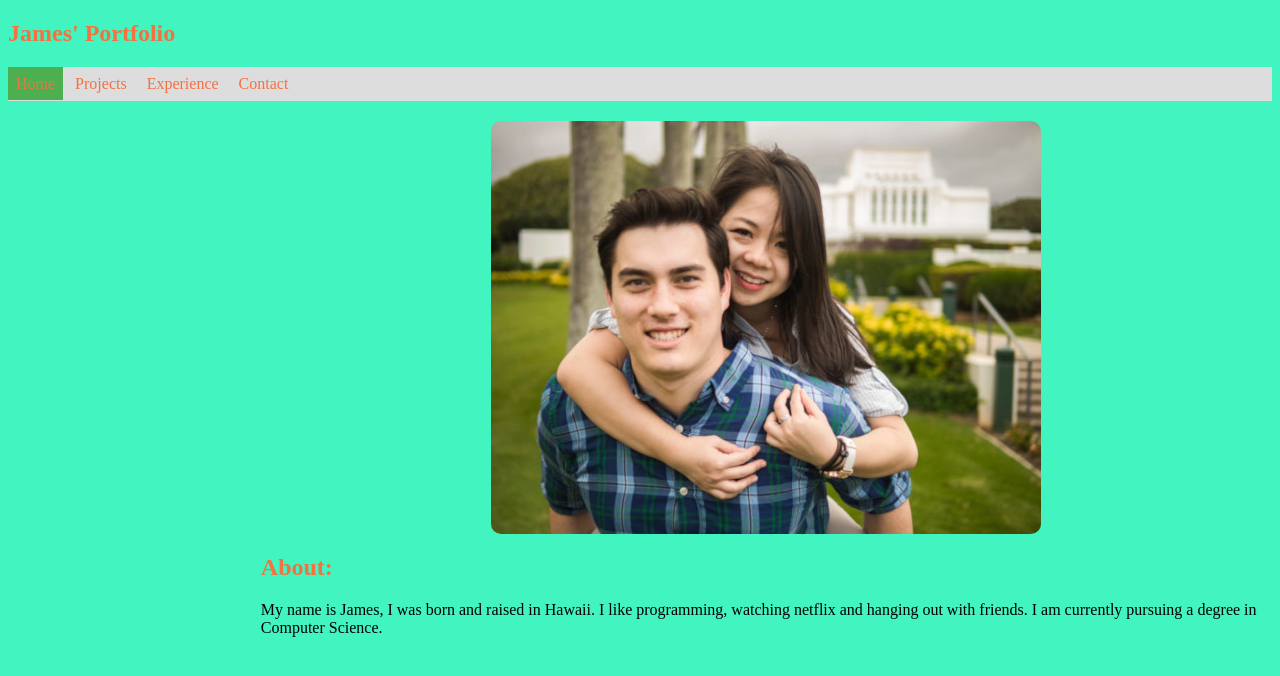
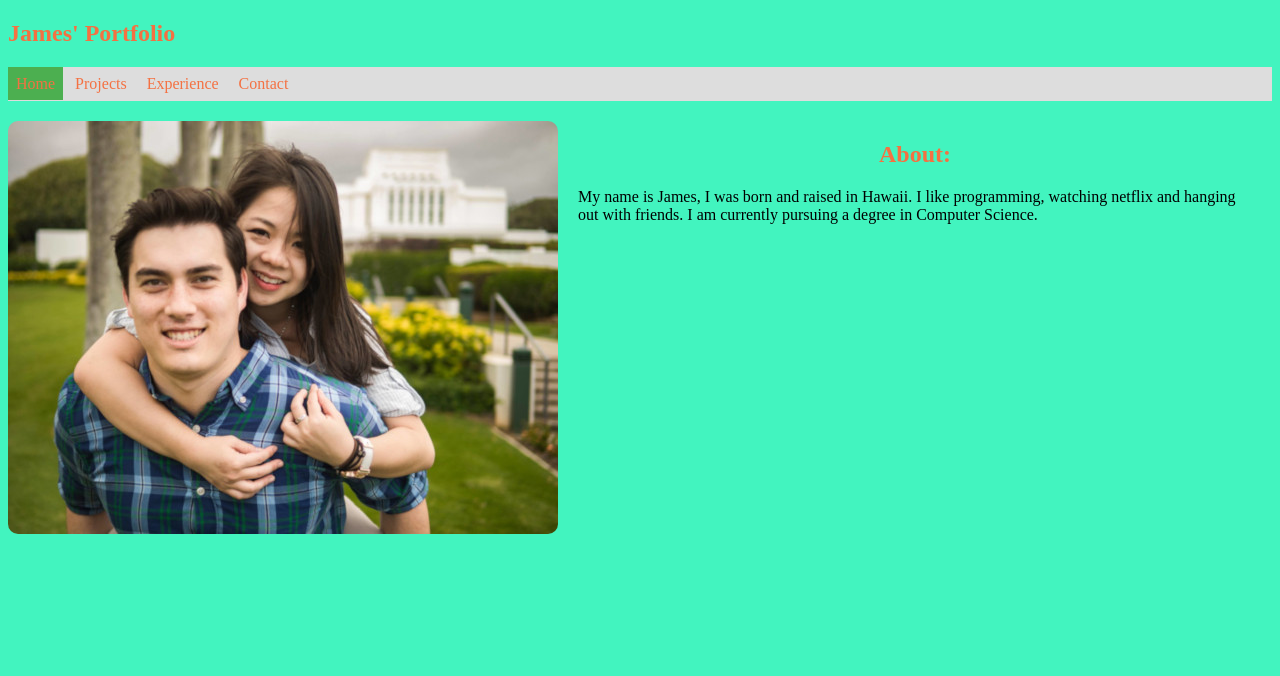
Before and after one commit to jswalker808/gitpractice, a plain HTML site: page index.html in a window 1280 px wide. Drawn offline with Linux system fonts and the light colour scheme.

Commit message:
Edited index and css for the sidebar

```diff
--- a/index.html
+++ b/index.html
@@ -15,9 +15,9 @@
 	</ul>
 	<section>
 	   <aside>
+			 <img src="aboutMe1.jpg">
 	   </aside>
 	   <article>
-			 <img src="aboutMe1.jpg">
 			 <h2 id="about">About:</h2>
 			 <p>My name is James, I was born and raised in Hawaii.  I like programming, watching netflix and hanging out with friends.
 					 I am currently pursuing a degree in Computer Science.</p>
--- a/portfolio.css
+++ b/portfolio.css
@@ -11,11 +11,19 @@ a {
   color: black;
 }
 
+p {
+  margin: 20px;
+}
+
 img {
   border-radius: 10px;
   display: block;
   margin-left: auto;
   margin-right: auto;
+}
+
+#about {
+  text-align: center;
 }
 
 .active {
```
